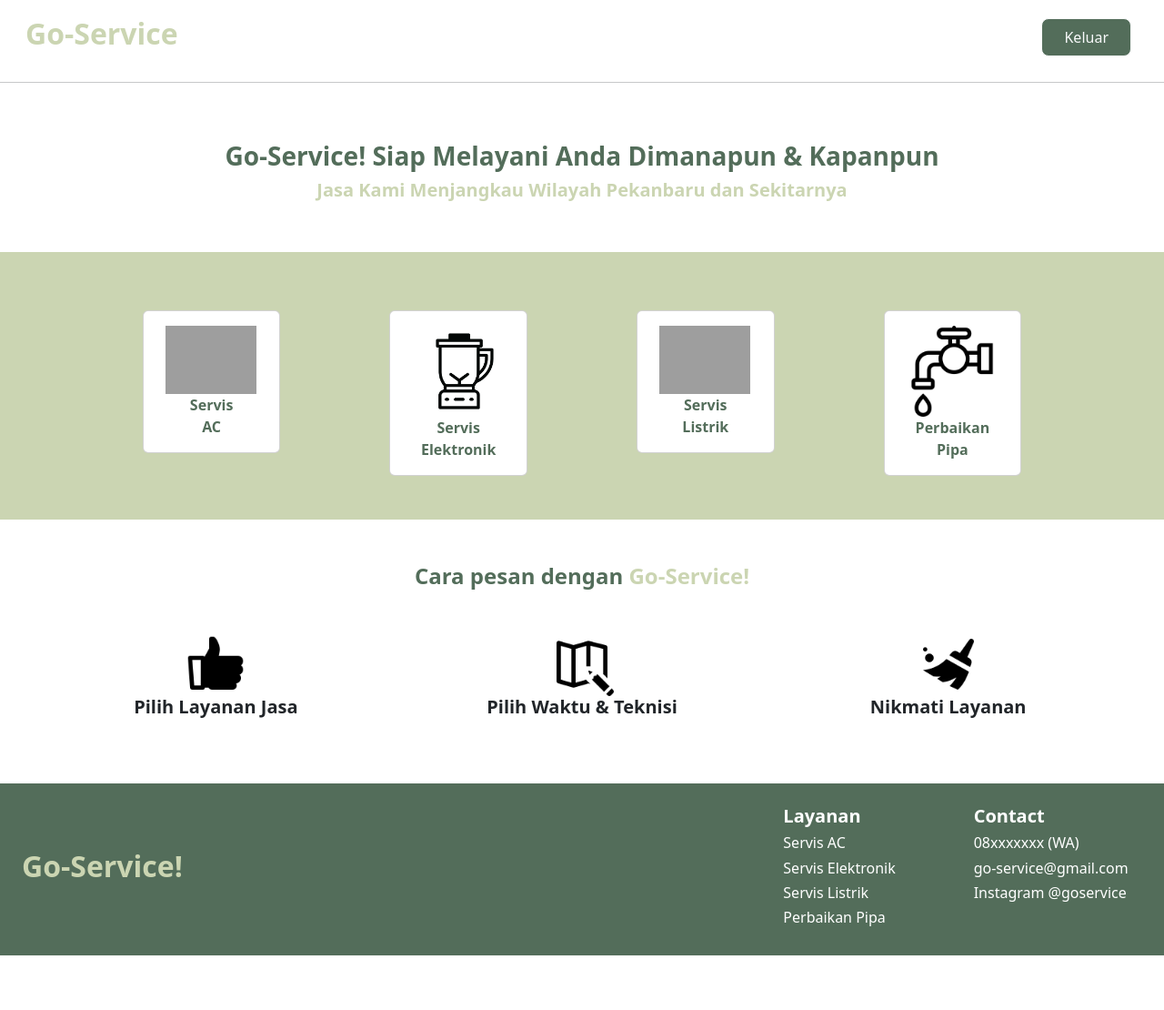
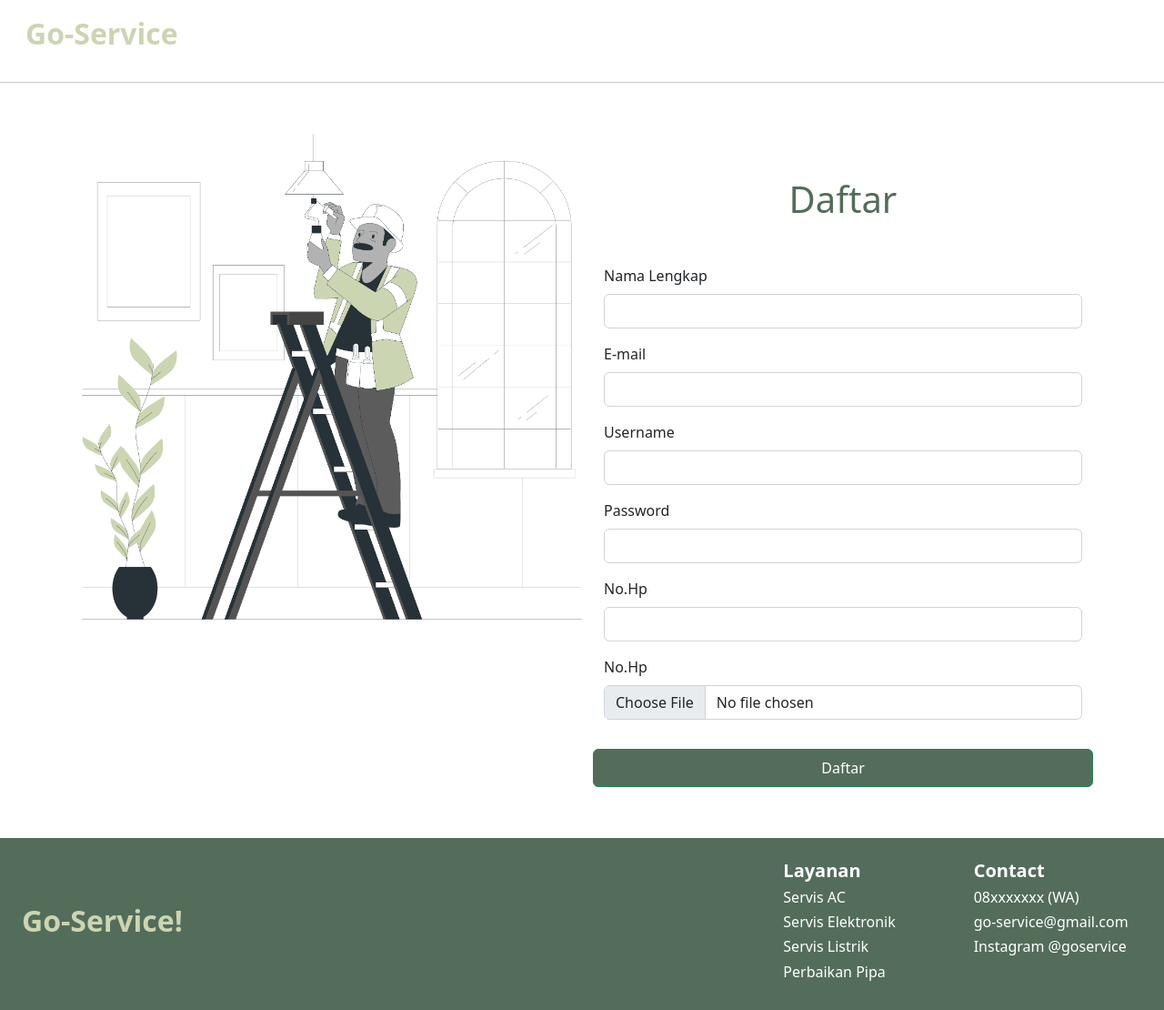
Before and after one commit to farahmzahra/go-service-project, a CodeIgniter app: page /go-service/index.php/user/index in a window 1280 px wide. Shown: the whole page at 91% size. Before the commit the page ends 1050 px from the top, so only its background shows below. Run offline with CodeIgniter, Linux system fonts and the light colour scheme; grey boxes are pictures that could not be loaded.

Commit message:
view login & regis untuk user

```diff
--- a/application/config/routes.php
+++ b/application/config/routes.php
@@ -49,6 +49,6 @@ defined('BASEPATH') OR exit('No direct script access allowed');
 | Examples:	my-controller/index	-> my_controller/index
 |		my-controller/my-method	-> my_controller/my_method
 */
-$route['default_controller'] = '';
+$route['default_controller'] = 'user';
 $route['404_override'] = '';
 $route['translate_uri_dashes'] = FALSE;
--- a/application/controllers/User.php
+++ b/application/controllers/User.php
@@ -21,7 +21,7 @@ class User extends CI_Controller {
 	public function index()
 	{
 		$this->load->view('layout/header');
-		$this->load->view('dashboard/user');
+		$this->load->view('auth/regsitrasiuser');
 		$this->load->view('layout/footer');
 	}
 }
--- /dev/null
+++ b/application/views/auth/regsitrasiuser.php
@@ -0,0 +1,48 @@
+<div class="container">
+	<div class="row mt-5 p-2">
+		<div class="col">
+			<img src="<?php echo base_url('assets/')?>img/login.png" width="550erm" />
+		</div>
+		<div class="col">
+			<h1 class="text-center mt-sm-5" style="color:#536D5A">Daftar</h1>
+			<form action="#" method="post" enctype="multipart/form">
+				<div class="row mt-5">
+					<div class="mb-3">
+						<label for="Nama" class="form-label">Nama Lengkap</label>
+						<input type="text" class="form-control" id="Nama" aria-describedby="wrong_user">
+
+					</div>
+					<div class="mb-3">
+						<label for="E-mail" class="form-label">E-mail</label>
+						<input type="email" class="form-control" id="E-mail" aria-describedby="wrong_psw">
+
+					</div>
+					<div class="mb-3">
+						<label for="Username" class="form-label">Username</label>
+						<input type="text" class="form-control" id="Username" aria-describedby="wrong_psw">
+
+					</div>
+					<div class="mb-3">
+						<label for="psw" class="form-label">Password</label>
+						<input type="password" class="form-control" id="user" aria-describedby="wrong_psw">
+
+					</div>
+					<div class="mb-3">
+						<label for="No.Hp" class="form-label">No.Hp</label>
+						<input type="number" class="form-control" id="No.Hp" aria-describedby="wrong_psw">
+
+					</div>
+                    <div class="mb-3">
+						<label for="No.Hp" class="form-label">No.Hp</label>
+						<input type="file" class="form-control" id="No.Hp" aria-describedby="wrong_psw">
+
+					</div>
+					<button type="submit" class="btn mt-3 btn-success p-2" style="background:#536D5A">Daftar</button>
+
+				</div>
+			</form>
+
+
+		</div>
+	</div>
+</div>
--- a/application/views/dashboard/user.php
+++ b/application/views/dashboard/user.php
@@ -33,7 +33,7 @@
 			<div class="card mt-3 mx-5 p-3 text-center">
 				<img class="ms-2" src="<?=base_url('assets/img/kran.png')?>" width="100px" />
 				<a aria-current="page" href="#" class="text-center active fw-bold"
-					style="text-decoration:none;color:#536D5A">Perbaikan Pipa</a>
+					style="text-decoration:none;color:#536D5A">Perbaikan<br>Pipa</a>
 			</div>
 		</div>
 
--- a/application/views/layout/header.php
+++ b/application/views/layout/header.php
@@ -6,6 +6,7 @@
 	<meta name="viewport" content="width=device-width, initial-scale=1">
 	<title>Go-Service</title>
 	<link rel="stylesheet" href="<?=base_url('assets')?>/style/navbar.css">
+	<link rel="stylesheet" href="<?=base_url('assets')?>/style/input.css">
 	<link href="https://cdn.jsdelivr.net/npm/bootstrap@5.2.0-beta1/dist/css/bootstrap.min.css" rel="stylesheet"
 		integrity="sha384-0evHe/X+R7YkIZDRvuzKMRqM+OrBnVFBL6DOitfPri4tjfHxaWutUpFmBp4vmVor" crossorigin="anonymous">
 </head>
@@ -57,9 +58,9 @@
 					<li class="nav-item">
 						<a class="nav-link active fw-bold me-3" aria-current="page" href="#">Riwayat pesanan</a>
 					</li> -->
-					<li class="nav-item me-4">
+					<!-- <li class="nav-item me-4">
 						<a class="nav-link active btn text-light btn-lg px-4" style="background-color:#536D5A" aria-current="page" href="#">Keluar</a>
-					</li>
+					</li> -->
 				</ul>
 			</div>
 		</div>
```
Also changed, not shown: application/views/auth/loginUser.php (added, +30 -0 lines), assets/img/login.png (added), assets/style/input.css (added).
